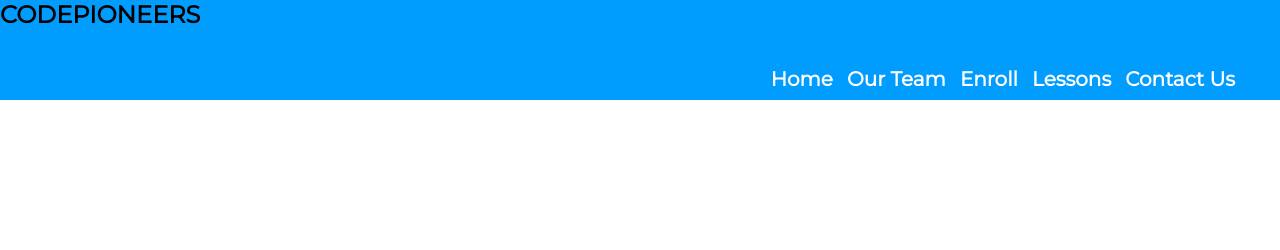
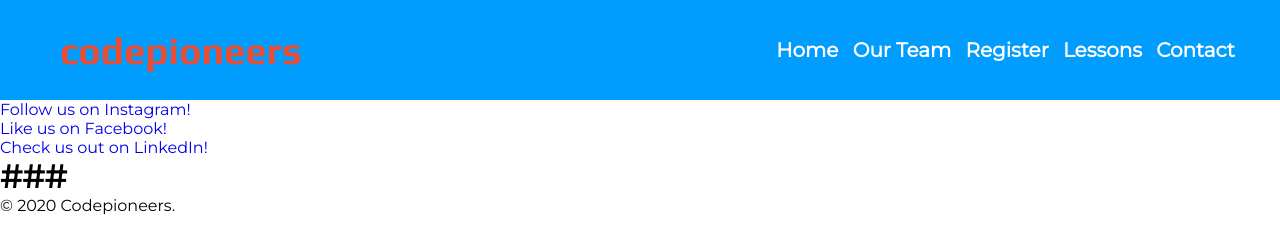
Before and after one commit to nidhiraviprasad/codepioneers, a plain HTML site: page lessons.html in a window 1280 px wide. Drawn offline with Linux system fonts and the light colour scheme.

Commit message:
Update lessons.html

```diff
--- a/lessons.html
+++ b/lessons.html
@@ -1,34 +1,54 @@
+<!DOCTYPE html>
+
+<html lang="en" dir="ltr">
+
 	<head>
- <meta charset="UTF-8">
+		<meta charset="utf-8">
+		<title>Codepioneers</title>
+		<meta name="viewport" content="width=device-width, initial-scale=1.0">
 		<link rel="stylesheet" href="style.css">
+		<script src="https://kit.fontawesome.com/a076d05399.js"></script>
 	</head>
 
 	<body>
- <div class="page-wrapper">
- <div class="nav-wrapper">
-  <div class="grad-bar"></div>
-  <nav class="navbar">
-      <h1> CODEPIONEERS </h1>
-      <div class="menu-toggle" id="mobile-menu">
-      <span class="bar"></span>
-      <span class="bar"></span>
-      <span class="bar"></span>
-    </div>
-    <ul class="nav no-search">
-      <li class="nav-item"><a href="index.html">Home</a></li>
-      <li class="nav-item"><a href="team.html">Our Team</a></li>
-      <li class="nav-item"><a href="enroll.html">Enroll</a></li>
-      <li class="nav-item"><a href="#">Lessons</a></li>
-      <li class="nav-item"><a href="contact.html">Contact Us</a></li>
+
+		<!--nav bar-->
+		<nav class="navbar navbar-default navbar-static-top">
+			<input type="checkbox" id="check">
+			<label for="check" class="checkbtn">
+				<i class="fas fa-bars"></i>
+			</label>
+
+			<label class="logo">codepioneers</label>
+			<ul>
+				<li><a href="index.html">Home</a></li>
+				<li><a href="team.html">Our Team</a></li>
+				<li><a href="register.html">Register</a></li>
+				<li><a href="#">Lessons</a></li>
+				<li><a href="contact.html">Contact</a></li>
 			</ul>
 		</nav>
-  </div>
-  <p> Lessons </p>
 
-  <script> $('.menu-toggle').click(function(){
-   $(".nav").toggleClass("mobile-nav");
-   $(this).toggleClass("is-active");
-}); </script>
 
-</div>
+
+		<!--body-->
+		<section>
+
+		</section>
+
+
+
+
+		<!--footer-->
+		<div class="footer">
+			<a href = "#" target = "_blank">Follow us on Instagram!</a>
+			<p> </p>
+			<a href = "#" target = "_blank">Like us on Facebook!</a>
+			<p> </p>
+			<a href = "#" target = "_blank">Check us out on LinkedIn!</a>
+			<h1> ### </h1>
+			<p>© 2020 Codepioneers.</p>
+
 	</body>
+
+</html>
```
Lines whose indentation alone changed are shown as unchanged.
